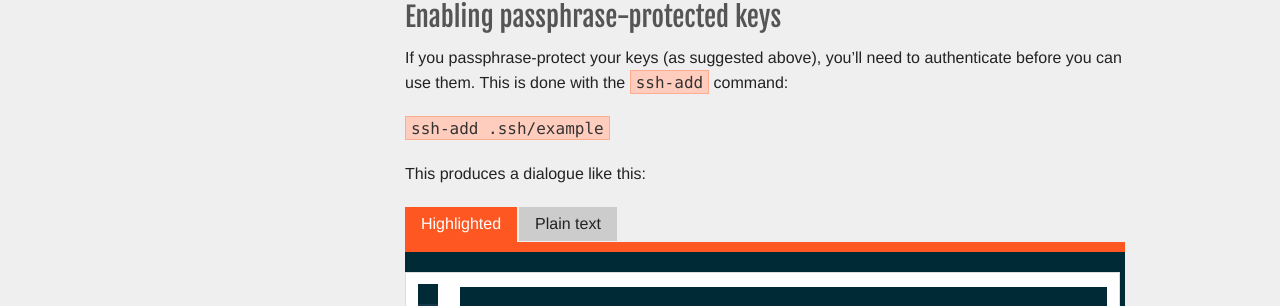
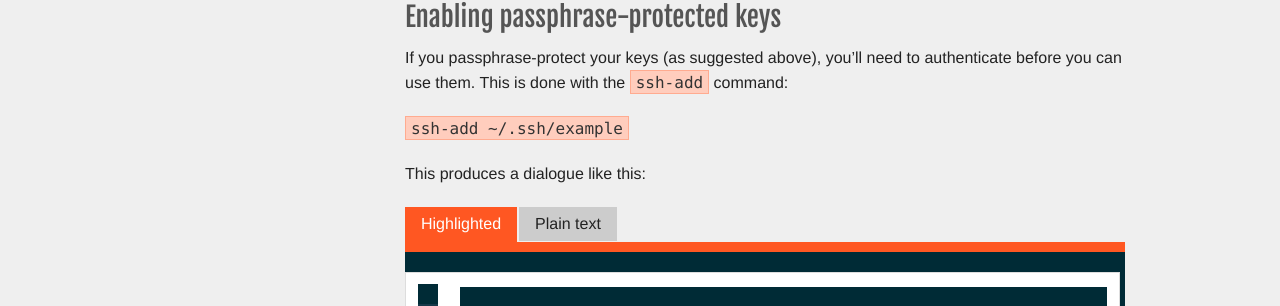
Before and after one commit to ctorgalson/bhjekyll, a Jekyll site: the page built from _posts/2014-11-02-passwordless-ssh.markdown, in a window 1280 px wide and 900 px high, scrolled down 4030 px. Shown: the part 141-447 px from the top of the window. Built offline with Jekyll 4.4.1, drawn with Linux system fonts in a browser that asks for light colours; Markdown is read by kramdown in place of the engine named in the settings; comment, search, counter and statistics services are not loaded.

```diff
--- a/_posts/2014-11-02-passwordless-ssh.markdown
+++ b/_posts/2014-11-02-passwordless-ssh.markdown
@@ -175,7 +175,7 @@ using the alias from the config file:
 If you passphrase-protect your keys (as suggested above), you'll need to
 authenticate before you can use them. This is done with the `ssh-add` command:
 
-`ssh-add .ssh/example`
+`ssh-add ~/.ssh/example`
 
 This produces a dialogue like this:
 
```
